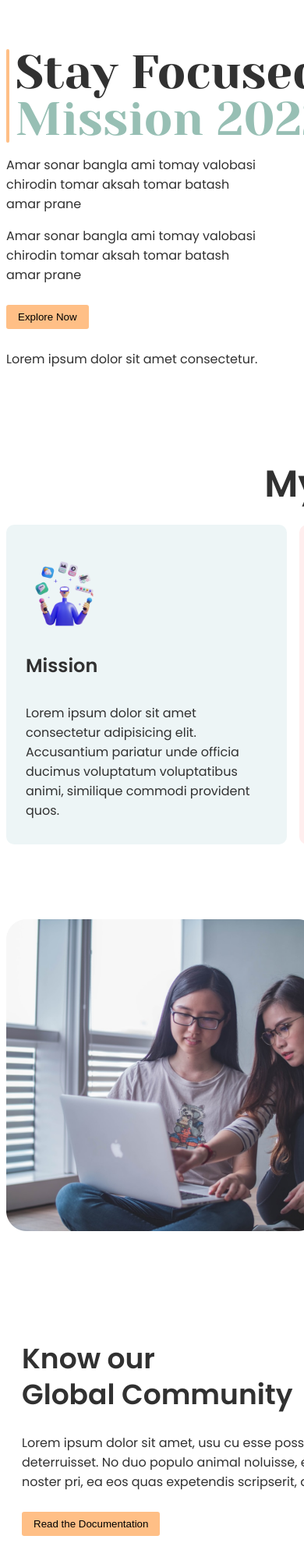
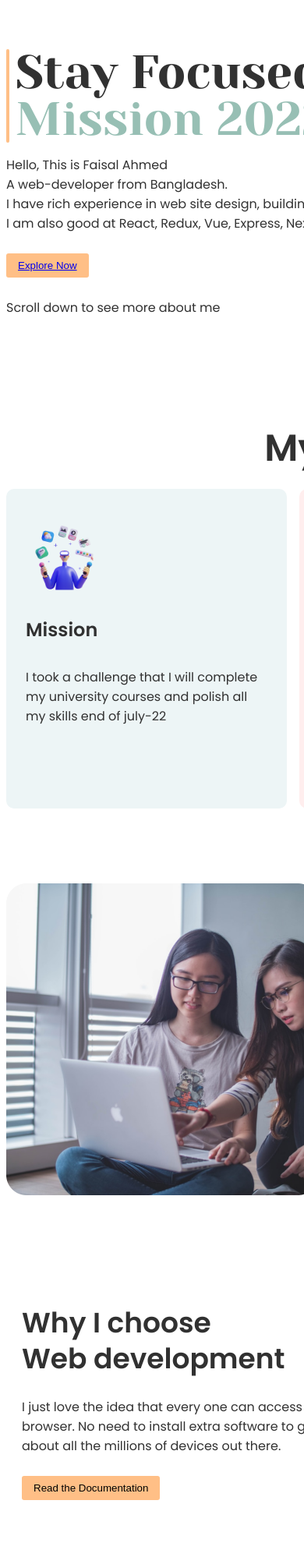
Before and after one commit to faisalantu/portfolio-template, a plain HTML site: page index.html in a window 390 px wide. Shown: the top 1997 px of the page at 78% size. Drawn offline with Linux system fonts and the light colour scheme.

Commit message:
🚀 changed the lorem ipsum to readable text

```diff
--- a/index.html
+++ b/index.html
@@ -33,17 +33,22 @@
                         </h1>
                     </div>
                     <p>
-                        Amar sonar bangla ami tomay valobasi <br />
-                        chirodin tomar aksah tomar batash <br />
-                        amar prane
+                        Hello, This is Faisal Ahmed <br />
+                        A web-developer from Bangladesh. <br />
+                        I have rich experience in web site design, building and
+                        customization. <br />
+                        I am also good at React, Redux, Vue, Express, NextJs,
+                        GatsbyJs, Tailwind
                     </p>
-                    <p>
-                        Amar sonar bangla ami tomay valobasi <br />
-                        chirodin tomar aksah tomar batash <br />
-                        amar prane
-                    </p>
-                    <button class="button">Explore Now</button>
-                    <p>Lorem ipsum dolor sit amet consectetur.</p>
+                    <button class="button">
+                        <a
+                            href="https://faisalantu.com"
+                            target="_blank"
+                            rel="noopener noreferrer"
+                            >Explore Now</a
+                        >
+                    </button>
+                    <p>Scroll down to see more about me</p>
                 </div>
                 <div class="one-3-container">
                     <div id="imageContainer">
@@ -67,10 +72,9 @@
                         <div class="missionCardBottom">
                             <h2>Mission</h2>
                             <p>
-                                Lorem ipsum dolor sit amet consectetur
-                                adipisicing elit. Accusantium pariatur unde
-                                officia ducimus voluptatum voluptatibus animi,
-                                similique commodi provident quos.
+                                I took a challenge that I will complete my
+                                university courses and polish all my skills end
+                                of july-22
                             </p>
                         </div>
                     </div>
@@ -84,10 +88,8 @@
                         <div class="missionCardBottom">
                             <h2>Vission</h2>
                             <p>
-                                Lorem ipsum dolor sit amet consectetur
-                                adipisicing elit. Accusantium pariatur unde
-                                officia ducimus voluptatum voluptatibus animi,
-                                similique commodi provident quos.
+                                Create a product that solves a lot of peoples
+                                problem
                             </p>
                         </div>
                     </div>
@@ -101,10 +103,8 @@
                         <div class="missionCardBottom">
                             <h2>Goals</h2>
                             <p>
-                                Lorem ipsum dolor sit amet consectetur
-                                adipisicing elit. Accusantium pariatur unde
-                                officia ducimus voluptatum voluptatibus animi,
-                                similique commodi provident quos.
+                                Polish my web and mobile development skills and
+                                enhance problem solving skills
                             </p>
                         </div>
                     </div>
@@ -123,15 +123,14 @@
                     <div class="two-3-container">
                         <div class="section-3-and-4-moto">
                             <h1>
-                                Develop <br />
-                                Without Limits
+                                Problem <br />
+                                Solving Skills
                             </h1>
                             <p>
-                                Lorem ipsum dolor sit amet, usu cu esse possit
-                                referrentur, at eam falli deterruisset. No duo
-                                populo animal noluisse, enim deterruisset eos
-                                et. An mundi noster pri, ea eos quas expetendis
-                                scripserit, affert gubergren dissentias et cum.
+                                I used to do competitive programming contest and
+                                still trying to solve a problem daily. It keeps
+                                my thinking in a development straight and helps
+                                me to develop an system quickly and efficiently
                             </p>
                             <button class="button">
                                 Read the Documentation
@@ -146,15 +145,15 @@
                     <div class="two-3-container">
                         <div class="section-3-and-4-moto">
                             <h1>
-                                Know our <br />
-                                Global Community
+                                Why I choose <br />
+                                Web development
                             </h1>
                             <p>
-                                Lorem ipsum dolor sit amet, usu cu esse possit
-                                referrentur, at eam falli deterruisset. No duo
-                                populo animal noluisse, enim deterruisset eos
-                                et. An mundi noster pri, ea eos quas expetendis
-                                scripserit, affert gubergren dissentias et cum.
+                                I just love the idea that every one can access
+                                to a system through only web browser. No need to
+                                install extra software to get the service. No
+                                need to think about all the millions of devices
+                                out there.
                             </p>
                             <button class="button">
                                 Read the Documentation
@@ -187,19 +186,39 @@
                         <form id="section-5-form" action="#">
                             <div class="inputContainer">
                                 <label for="fname">Full Name</label><br />
-                                <input placeholder="Faisal Ahmed" id="fname" class="formInput" type="text" />
+                                <input
+                                    placeholder="Faisal Ahmed"
+                                    id="fname"
+                                    class="formInput"
+                                    type="text"
+                                />
                             </div>
                             <div class="inputContainer">
                                 <label for="email">Your Email</label><br />
-                                <input placeholder="hello@faisalantu.com" id="email" class="formInput" type="email" />
+                                <input
+                                    placeholder="hello@faisalantu.com"
+                                    id="email"
+                                    class="formInput"
+                                    type="email"
+                                />
                             </div>
                             <div class="inputContainer">
                                 <label for="phone">Phone Number</label><br />
-                                <input placeholder="0177-XXX-XXX" id="phone" class="formInput" type="tel" />
+                                <input
+                                    placeholder="0177-XXX-XXX"
+                                    id="phone"
+                                    class="formInput"
+                                    type="tel"
+                                />
                             </div>
                             <div class="inputContainer">
                                 <label for="body">Write Something</label><br />
-                                <textarea class="formInput"  id="body" cols="30" rows="5"></textarea>
+                                <textarea
+                                    class="formInput"
+                                    id="body"
+                                    cols="30"
+                                    rows="5"
+                                ></textarea>
                             </div>
                             <div id="formButtonContainer">
                                 <button class="button">Send</button>
```
